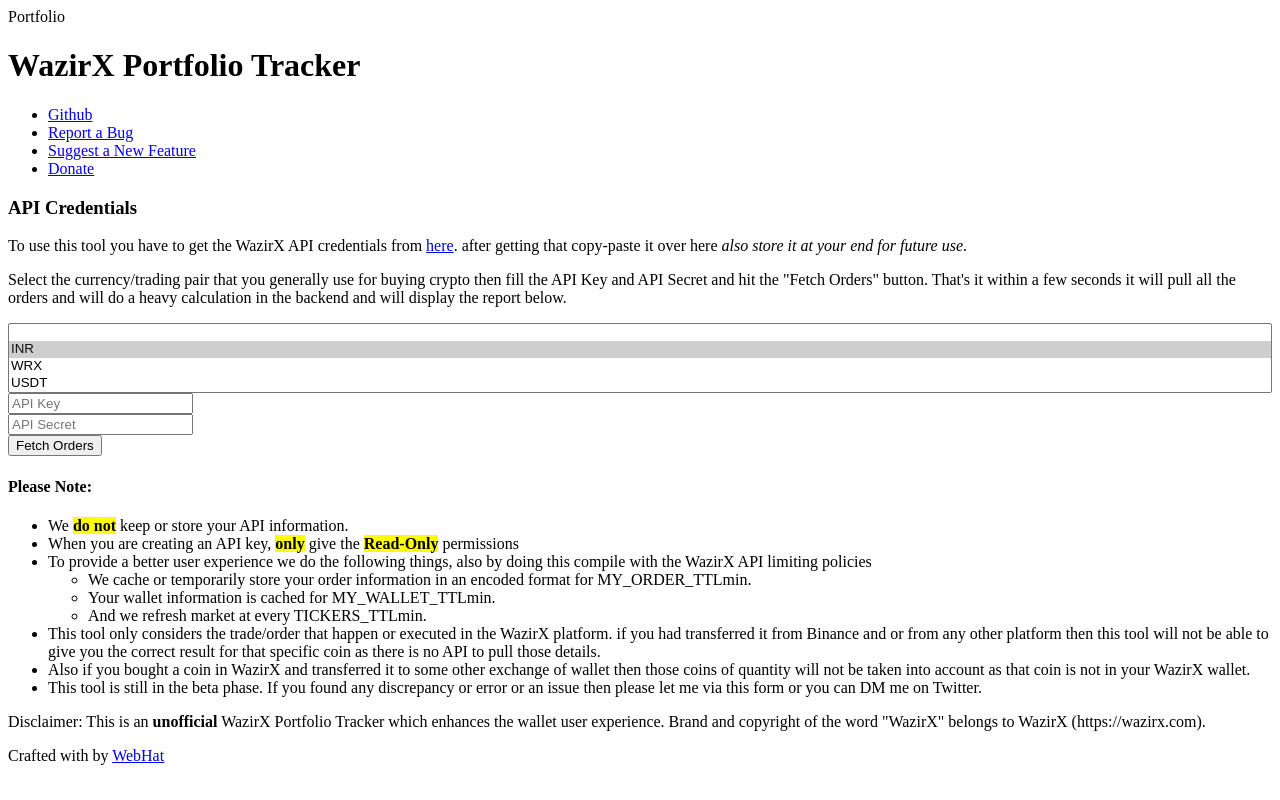
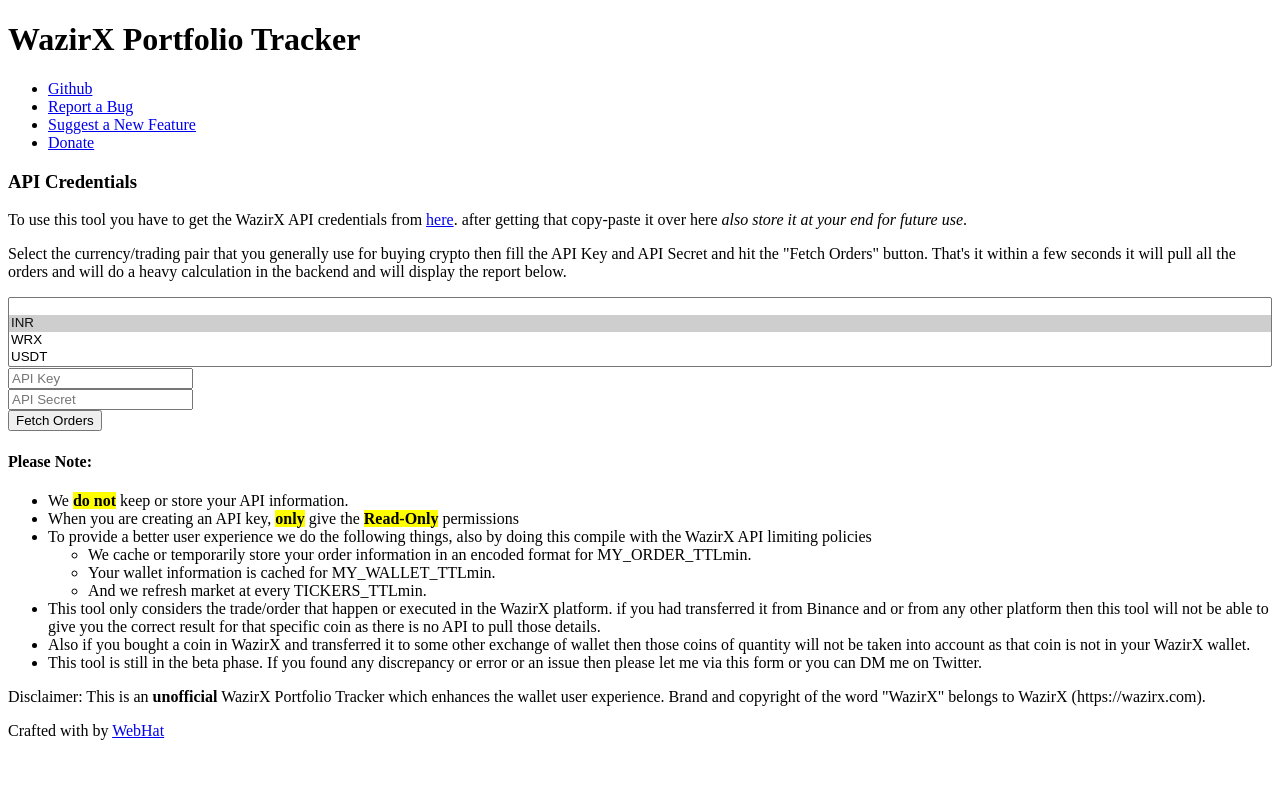
Before and after one commit to finallyRaunak/wazirx-portfolio-tracker, a PHP site: template src/views/wrx.php in a window 1280 px wide. Run offline with PHP 8.4, Linux system fonts and the light colour scheme; the template is opened without the code that fills it, so the values that code supplies are empty; some libraries are stand-ins or nearby versions.

Commit message:
Fix - typo.

```diff
--- a/composer.json
+++ b/composer.json
@@ -1,4 +1,4 @@
-portfolio{
+{
     "name": "finally-raunak/wazirx-portfolio-tracker",
     "description": "Free and open source solution to track your Wazirx Portfolio",
     "homepage": "https://github.com/finallyRaunak/wazirx-portfolio-tracker/",
--- a/src/views/wrx.php
+++ b/src/views/wrx.php
@@ -1,4 +1,4 @@
-Portfolio<?php
+<?php
 //for profit
 if (!empty($invests) && ($total_profit >= 0)) {
     $wdgetIcon = 'fa-arrow-alt-circle-up text-success-light';
```
